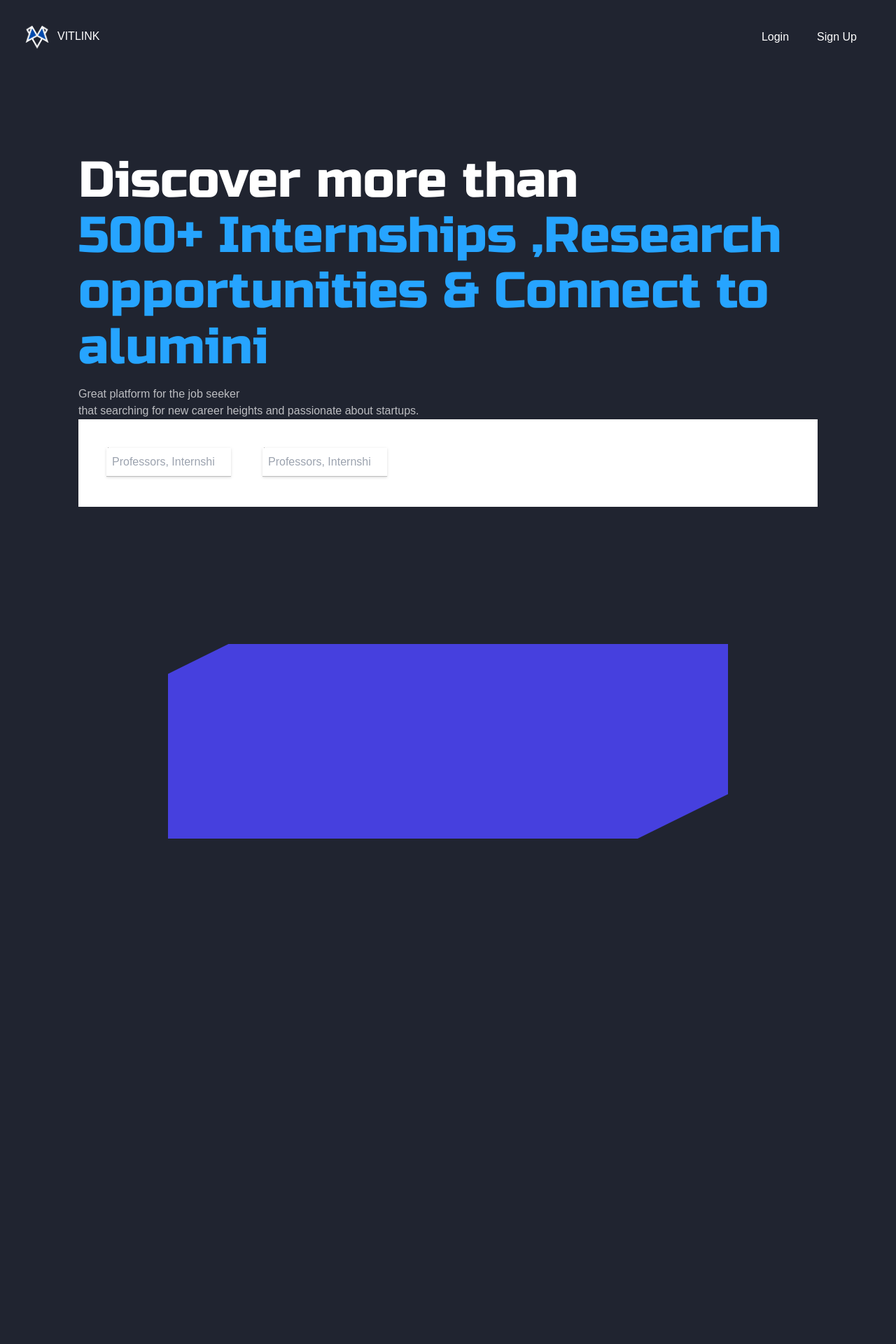
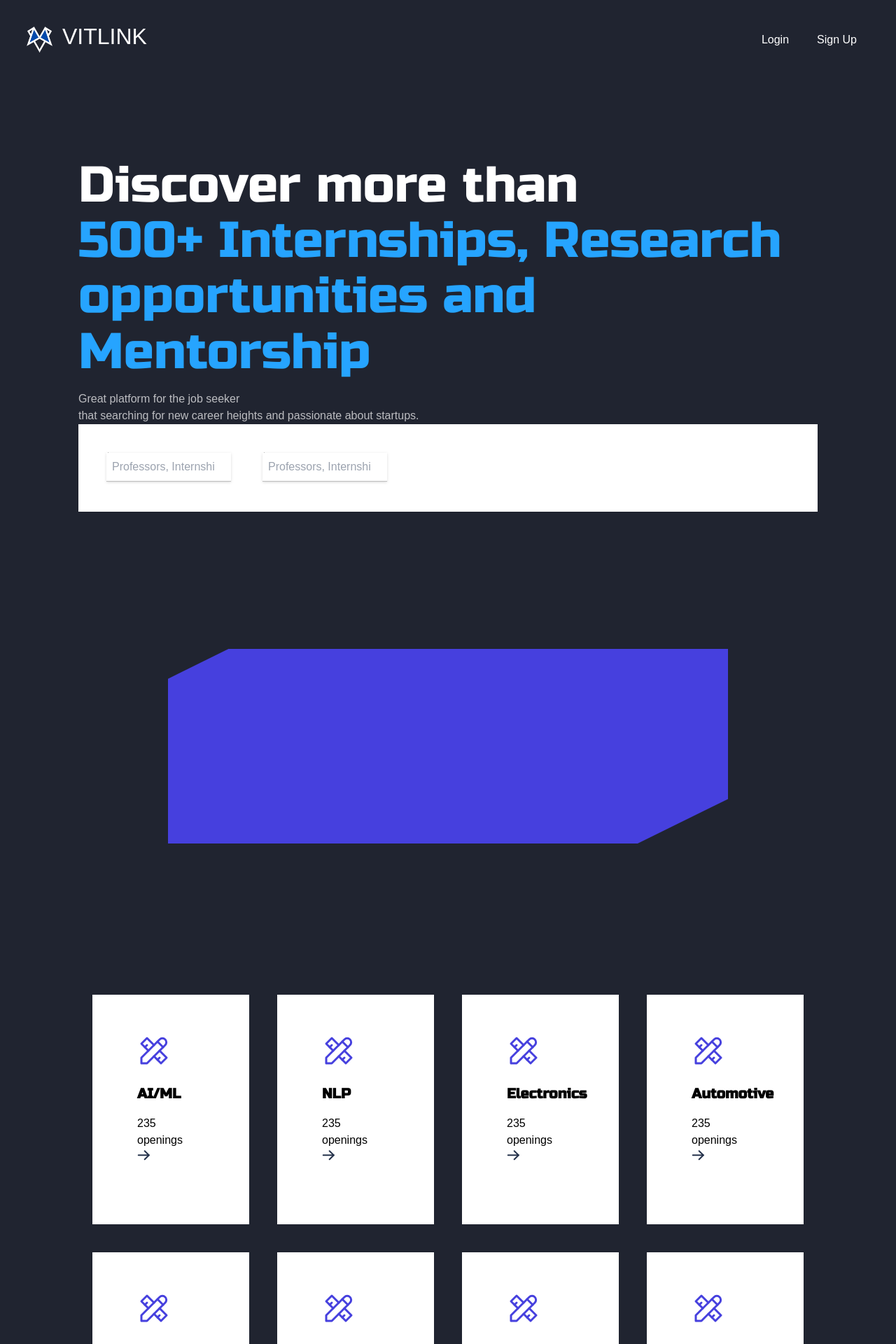
Before and after one commit to chaitanya-codes/VITLink, a Next.js app: page / in a window 1280 px wide. Shown: the top 1920 px of the page at 70% size. Before the commit the page ends 1394 px from the top, so only its background shows below. Built offline with nearby package versions, Linux system fonts and the light colour scheme.

Commit message:
basic impl:

```diff
--- /dev/null
+++ b/src/app/components/Categories.tsx
@@ -0,0 +1,52 @@
+import React from 'react';
+
+function selectCategory(category: any) {
+    if (typeof window !== "undefined") {
+        alert("YOU CLICKED " + category + " !")
+    }
+}
+
+function getCategories() {
+    let categories = ["AI/ML", "NLP", "Electronics", "Automotive",
+        "Electrical", "Web Development", "Networks", "Cybersecurity"];
+
+    return categories.map((category, index) => (
+        <div className='py-14 px-16 bg-white m-5'>
+            <svg className="mb-6" xmlns="http://www.w3.org/2000/svg" width="48" height="48" viewBox="0 0 48 48" fill="none">
+                <g clip-path="url(#clip0_69_18258)">
+                    <path d="M6 42.0001H14L40 16.0001C41.0609 14.9393 41.6569 13.5004 41.6569 12.0001C41.6569 10.4998 41.0609 9.06098 40 8.00012C38.9391 6.93925 37.5003 6.34326 36 6.34326C34.4997 6.34326 33.0609 6.93925 32 8.00012L6 34.0001V42.0001Z" stroke="#4640DE" stroke-width="3" stroke-linecap="round" stroke-linejoin="round" />
+                    <path d="M29 11L37 19" stroke="#4640DE" stroke-width="3" stroke-linecap="round" stroke-linejoin="round" />
+                    <path d="M24 16L14 6L6 14L16 24" stroke="#4640DE" stroke-width="3" stroke-linecap="round" stroke-linejoin="round" />
+                    <path d="M14 16L11 19" stroke="#4640DE" stroke-width="3" stroke-linecap="round" stroke-linejoin="round" />
+                    <path d="M32 24L42 34L34 42L24 32" stroke="#4640DE" stroke-width="3" stroke-linecap="round" stroke-linejoin="round" />
+                    <path d="M32 34L29 37" stroke="#4640DE" stroke-width="3" stroke-linecap="round" stroke-linejoin="round" />
+                </g>
+                <defs>
+                    <clipPath id="clip0_69_18258">
+                        <rect width="48" height="48" fill="white" />
+                    </clipPath>
+                </defs>
+            </svg>
+            <p className='font-russo text-xl font-bold mb-4'>{category}</p>
+            <p className='inline pr-6'>235 openings</p>
+            <button onClick={selectCategory(category)}>
+                <svg xmlns="http://www.w3.org/2000/svg" width="18" height="15" viewBox="0 0 18 15" fill="none">
+                    <path d="M16.75 7.22559L1.75 7.22559" stroke="#25324B" stroke-width="2" stroke-linecap="round" stroke-linejoin="round" />
+                    <path d="M10.7012 1.20124L16.7512 7.22524L10.7012 13.2502" stroke="#25324B" stroke-width="2" stroke-linecap="round" stroke-linejoin="round" />
+                </svg>
+            </button>
+        </div>
+    ))
+}
+
+const Categories = () => {
+    return (
+        <div>
+            <div className='grid grid-cols-4 grid-rows-2'>
+                {getCategories()}
+            </div>
+        </div>
+    )
+}
+
+export default Categories;
--- a/src/app/components/Hero.tsx
+++ b/src/app/components/Hero.tsx
@@ -1,11 +1,11 @@
-import React from 'react'
+import React from 'react';
 
 const Hero = () => {
     return (
         <div>
-            <div className="slogan mb-4">
+            <div className="slogan mb-4 font-russo">
                 Discover more than
-                <p className="slogan-blue">500+ Internships ,Research opportunities & Connect to alumini</p>
+                <p className="slogan-blue">500+ Internships, Research opportunities and Mentorship</p>
             </div>
             <p className="grey-text">Great platform for the job seeker</p>
             <p className="grey-text"> that searching for new career heights and passionate about startups.</p>
--- a/src/app/components/Navbar.tsx
+++ b/src/app/components/Navbar.tsx
@@ -1,12 +1,12 @@
 import Image from 'next/image';
-import React from 'react'
+import React from 'react';
 import img from "@/app/images/logo_dark.png";
 
 const Logo = () => (
 	<Image
 	  src={img}// Corrected path, relative to the public folder
-	  height={58} // Desired height
-	  width={58} // Desired width
+	  height={65} // Desired height
+	  width={65} // Desired width
 	  alt="Your Name"
     />
 );
@@ -16,7 +16,7 @@ const Navbar = () => {
         <div>
             <nav className="flex justify-between p-6 mx-0">
                 <Logo />
-                <div className="mr-auto text-white mt-4">
+                <div className="mr-auto text-white mt-1 text-[32px]">
                     <button className="justify-self-start self-start">VITLINK</button>
                 </div>
                 <ul className="flex gap-10">
--- a/src/app/page.tsx
+++ b/src/app/page.tsx
@@ -1,10 +1,8 @@
-import Image from "next/image";
-import "@/app/styles/styles.css";
-
 import Navbar from "./components/Navbar"
 import Hero from "./components/Hero"
+import Categories from "./components/Categories"
 
-
+import "@/app/styles/styles.css";
 
 export default function Home() {
 	return (
@@ -20,6 +18,8 @@ export default function Home() {
 					</svg>
 				</div>
 
+				<Categories></Categories>
+
 			</main>
 		</div>
 	);
--- a/src/app/styles/styles.css
+++ b/src/app/styles/styles.css
@@ -6,14 +6,9 @@
     --Accents-Blue: #26A4FF;
 }
 
-body {
-
-}
-
 .slogan {
     color: #FFF;
     font-feature-settings: 'cv11' on;
-    font-family: "Russo One";
     font-size: 72px;
     font-style: normal;
     font-weight: 400;
@@ -23,17 +18,17 @@ body {
 .slogan-blue {
     color: var(--Accents-Blue, #26A4FF);
 }
-.grey-text{
+.grey-text {
     color: #bcbdc1 ;
 }
-.drop-shadow{
+.drop-shadow {
     box-shadow: 0px 1px 0px 0px #BFBFBF;
 }
-.sc-icon{
+.sc-icon {
     width: 2.5%;
     height: 2.5%;
     margin-right: 10px;
 }
-.input-s{
+.input-s {
     width: 80%;
 }
--- a/tailwind.config.ts
+++ b/tailwind.config.ts
@@ -9,7 +9,8 @@ const config: Config = {
   theme: {
     extend: {
       fontFamily: {
-        redhat: ['"Red Hat Display"', 'sans-serif'],
+        redhat: ['Red Hat Display', 'sans-serif'],
+        russo: ['Russo One']
       },
       colors: {
         background: "var(--background)",
```
